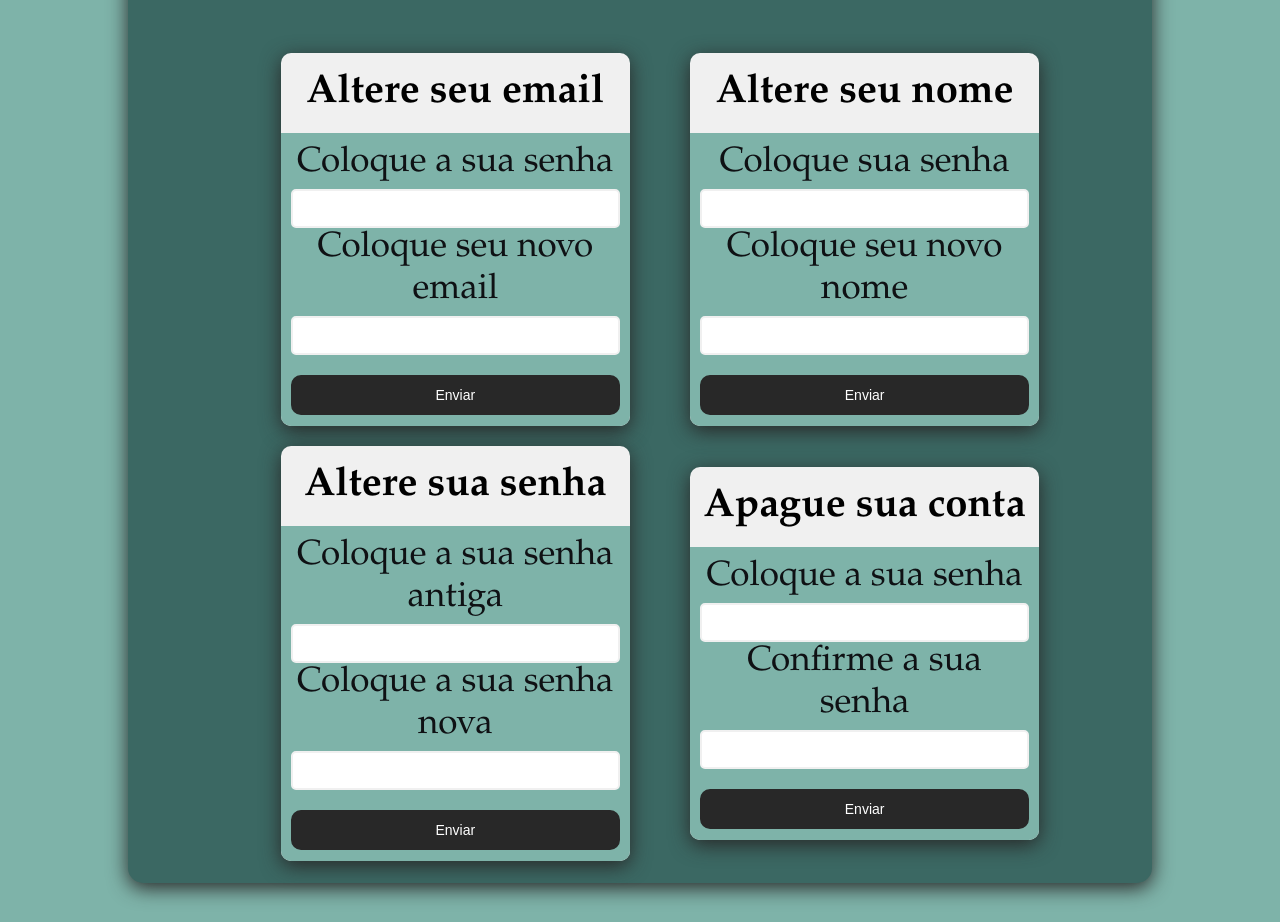
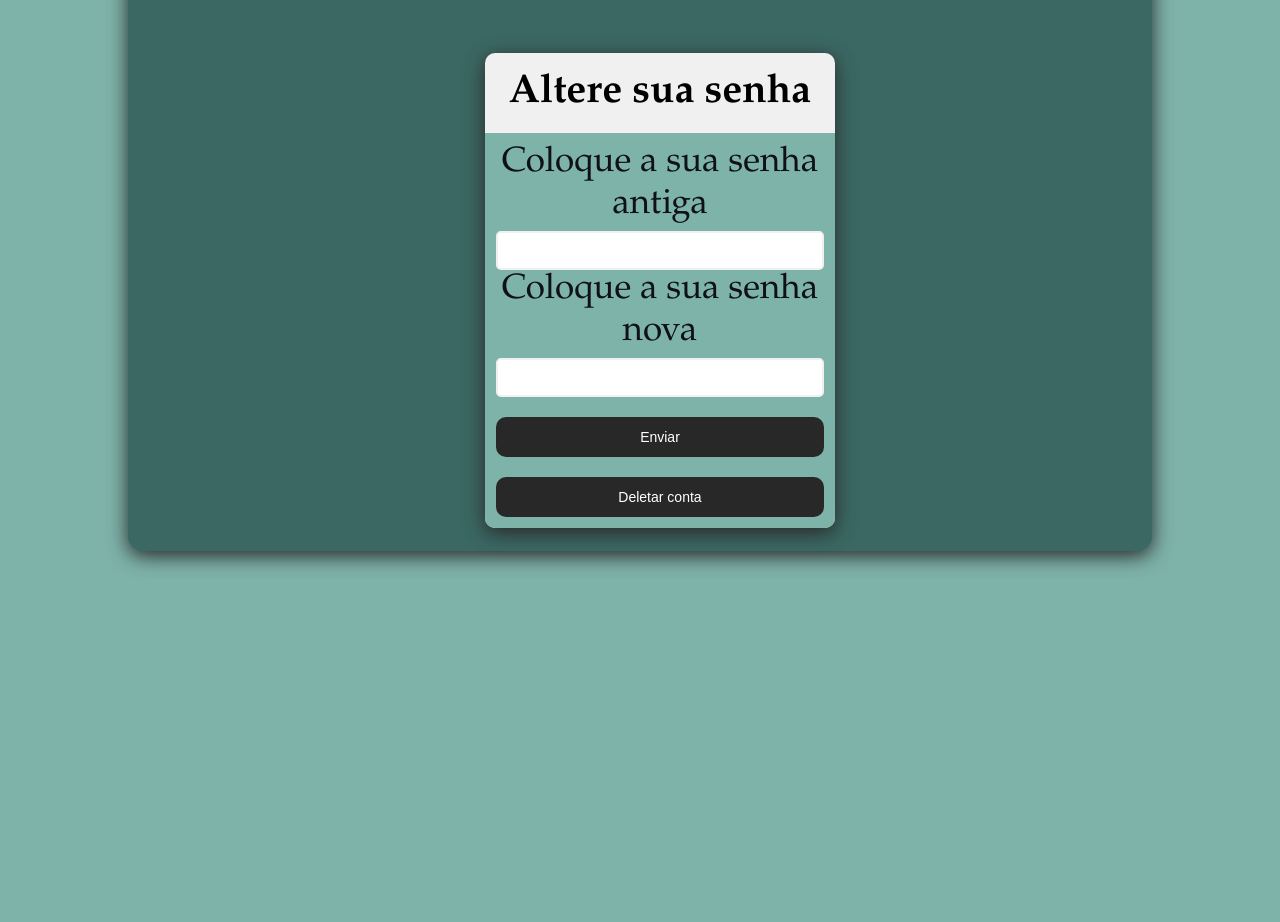
Before and after one commit to Bob-Cafezento/Front, a Vue app: page /conta in a window 1280 px wide. Shown: the part 360-1282 px from the top of the page. After the commit the page ends 949 px from the top, so only its background shows below. Built offline with nearby package versions, Linux system fonts and the light colour scheme.

Commit message:
conectando parte do backend com axios

```diff
--- a/src/views/CadastroView.vue
+++ b/src/views/CadastroView.vue
@@ -9,7 +9,7 @@ export default {
   methods: {
     async criarUsuario() {
       try {
-        await axios.post("http://localhost:8000/auth/registration/", this.auth);
+        await axios.post("https://successstudent.pythonanywhere.com/auth/registration/", this.auth);
         alert("Usuario criado com sucesso");
       } catch (e) {
         alert("Algum erro");
@@ -26,7 +26,7 @@ export default {
         <h2>Crie uma conta no Success Student</h2>
       </div>
 
-      <form id="form" class="form" @submit.prevent="criarUsuario">
+      <form id="form" class="form">
         <div class="form-control">
           <label for="username">Nome da conta</label>
           <input
@@ -79,7 +79,7 @@ export default {
           <small></small>
         </div>
 
-        <button type="submit" class="botao">Enviar</button>
+        <button type="submit" class="botao" @click="criarUsuario">Enviar</button>
       </form>
     </div>
   </div>
--- a/src/views/ContaView.vue
+++ b/src/views/ContaView.vue
@@ -8,10 +8,18 @@ export default {
     };
   },
   methods: {
-    async AlterarSenha() {
+    async deletarConta() {
       try {
-        await axios.post("http://localhost:8000/auth/password/change/", this.auth);
+        await axios.post("https://successstudent.pythonanywhere.com/auth/user/", { is_active: false });
         alert("Usuario deletado com sucesso");
+      } catch (e) {
+        alert("algum erro");
+      }
+    },
+    async alterarSenha() {
+      try {
+        await axios.post("https://successstudent.pythonanywhere.com/auth/password/change/", this.auth);
+        alert("Senha alterada com sucesso");
       } catch (e) {
         alert("algum erro");
       }
@@ -22,33 +30,12 @@ export default {
 
 <template>
   <div id="abrangent">
-    <main id="conta" @submit.prevent="criarUsuario">
+    <main id="conta">
       <div class="big-box-conta">
         <img src="@/assets/imagens/CONTA.png" width="200" />
         Tenha controle da sua conta
       </div>
 
-      <div class="big-box">
-        <h2>Altere seu email</h2>
-        <div class="box">
-          Coloque a sua senha
-          <input type="password" /><br />
-          Coloque seu novo email
-          <input type="email" /><br />
-          <button type="submit" class="botao">Enviar</button>
-        </div>
-      </div>
-
-      <div class="big-box">
-        <h2>Altere seu nome</h2>
-        <div class="box">
-          Coloque sua senha
-          <input type="password" /><br />
-          Coloque seu novo nome
-          <input type="text" /><br />
-          <button type="submit" class="botao">Enviar</button>
-        </div>
-      </div>
 
       <div class="big-box">
         <h2>Altere sua senha</h2>
@@ -58,19 +45,8 @@ export default {
 
           Coloque a sua senha nova
           <input type="password" v-model="auth.password2"/><br />
-          <button type="submit" class="botao">Enviar</button>
-        </div>
-      </div>
-
-      <div class="big-box">
-        <h2>Apague sua conta</h2>
-        <div class="box">
-          Coloque a sua senha<br/>
-          <input type="password"/>
-          Confirme a sua senha<br/>
-          <input type="password"/>
-          <br />
-          <button type="submit" class="botao">Enviar</button>
+          <button type="submit" class="botao" @click="alterarSenha">Enviar</button>
+          <button type="submit" class="botao" @click="deletarConta">Deletar conta</button>
         </div>
       </div>
     </main>
--- a/src/views/LoginView.vue
+++ b/src/views/LoginView.vue
@@ -9,8 +9,9 @@ export default {
   },
   methods: {
     async logarUsuario() {
+      console.log(this.auth)
       try {
-        await axios.post("http://localhost:8000/auth/login/", this.auth);
+        await axios.post("https://successstudent.pythonanywhere.com/auth/login/", this.auth);
         alert("Usuario logado com sucesso");
       } catch (e) {
         alert("algum erro");
@@ -27,7 +28,7 @@ export default {
         <h2>Entre novamente no Success Student</h2>
       </div>
 
-      <form id="form" class="form" @submit.prevent="logarUsuario">
+      <form id="form" class="form">
         <div class="form-control">
           <label for="email">Username</label>
           <input
@@ -42,31 +43,17 @@ export default {
         </div>
 
         <div class="form-control">
-          <label for="email">E-mail</label>
-          <input
-            type="text"
-            v-model="auth.email"
-            id="email"
-            placeholder="Digite seu E-mail"
-          />
-          <i class="fas fa-exclamation-circle"></i>
-          <i class="fas fa-check-circle"></i>
-          <small></small>
-        </div>
-
-        <div class="form-control">
           <label for="password">Senha</label>
           <input
             type="password"
             v-model="auth.password"
-            id="password"
             placeholder="Digite sua senha"
           />
           <i class="fas fa-exclamation-circle"></i>
           <i class="fas fa-check-circle"></i>
           <small></small>
         </div>
-        <button type="submit" class="botao">Enviar</button>
+        <button type="submit" class="botao" @click="logarUsuario">Enviar</button>
       </form>
     </div>
   </div>
```
